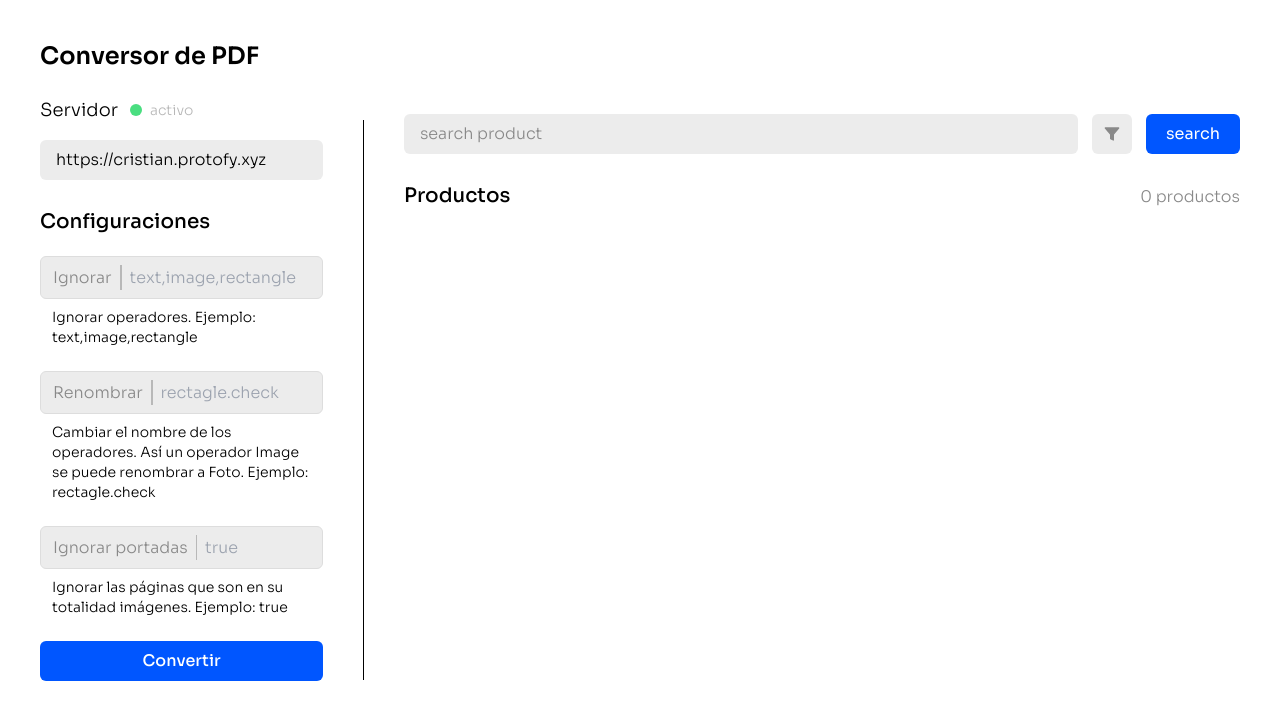
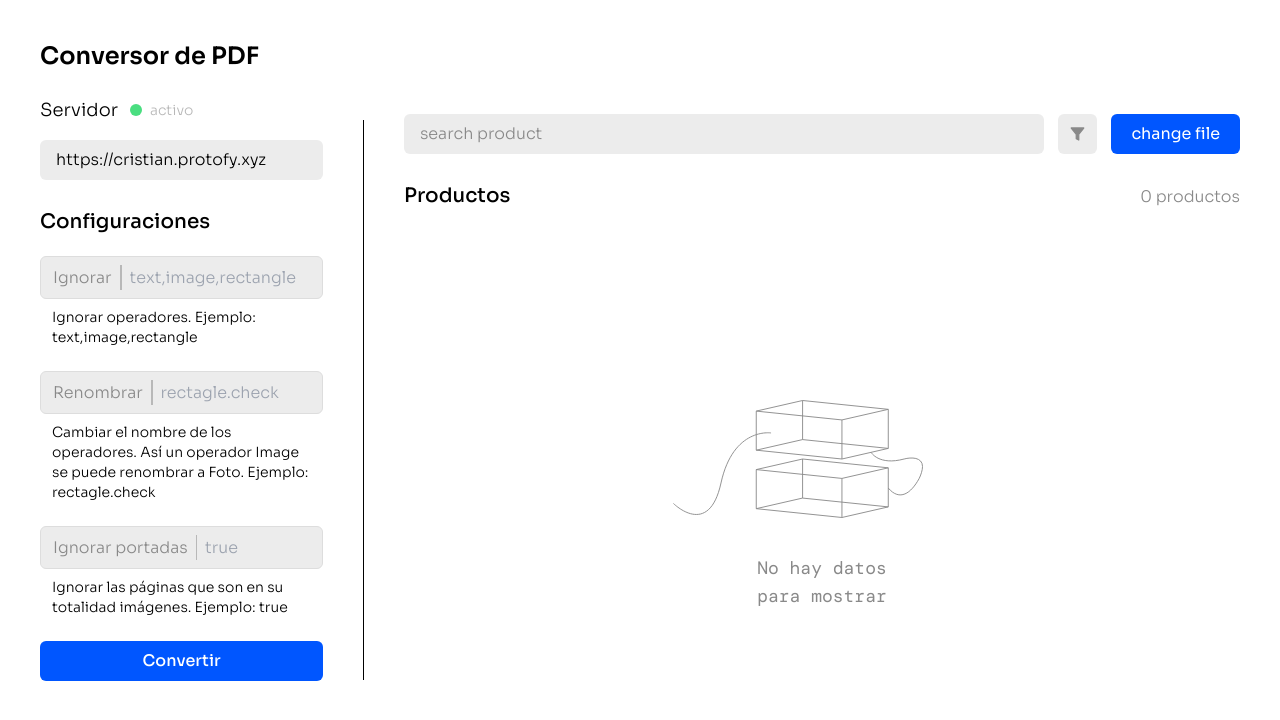
Before and after one commit to noreply-dev/pdf-parser-front, a Next.js app: page /build in a window 1280 px wide. Shown: the top 720 px of the page. Built offline with nearby package versions, Linux system fonts and the light colour scheme.

Commit message:
[FT] Added no-json image when there is no image

```diff
--- a/app/globals.css
+++ b/app/globals.css
@@ -1,3 +1,11 @@
 @tailwind base;
 @tailwind components;
 @tailwind utilities;
+
+* {
+  font-family: var(--font-sora);
+}
+
+body {
+  font-family: var(--font-sora);
+}
--- a/app/layout.tsx
+++ b/app/layout.tsx
@@ -1,7 +1,7 @@
 import { ContextProvider } from '@/context/Context'
 import './globals.css'
 import type { Metadata } from 'next'
-import { Fira_Code, Inter, Sora } from 'next/font/google'
+import {DM_Mono, Inter, Sora } from 'next/font/google'
 
 const sora = Sora({ subsets: ['latin'] })
 
--- /dev/null
+++ b/context/SearchContext.tsx
@@ -0,0 +1,15 @@
+'use client'
+import React, { createContext } from "react";
+import { useState } from "react";
+
+export const SearchContext = createContext<any>('');
+
+export const SearchProvider = ({ children }: { children: React.ReactNode}) => {
+  const [search, setSearch] = useState<any>('')
+
+  return (
+    <SearchContext.Provider value={{ search, setSearch }}>
+      {children}
+    </SearchContext.Provider>
+  )
+}
```
Also changed, not shown: app/build/page.tsx, components/build/FiltersModal.tsx (added), components/build/Json.tsx, components/build/Product.tsx, public/server.svg (added).
